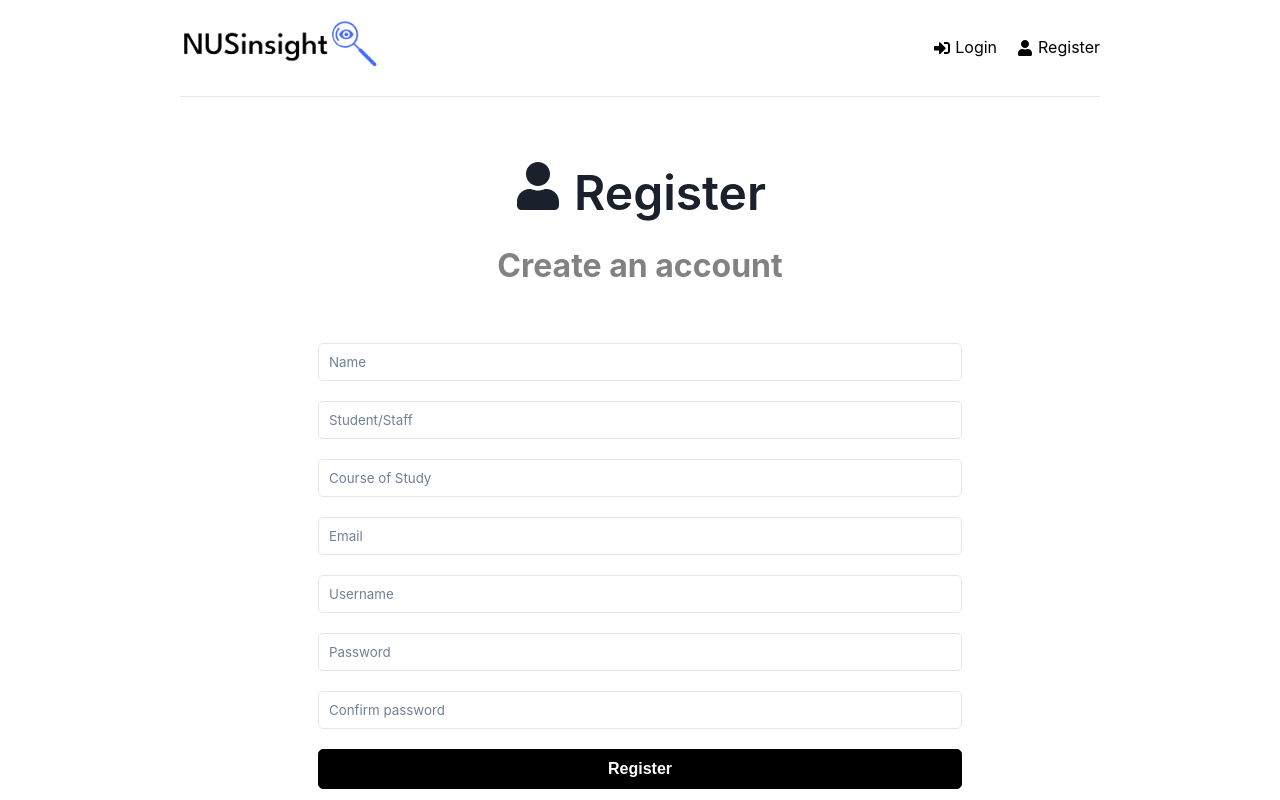
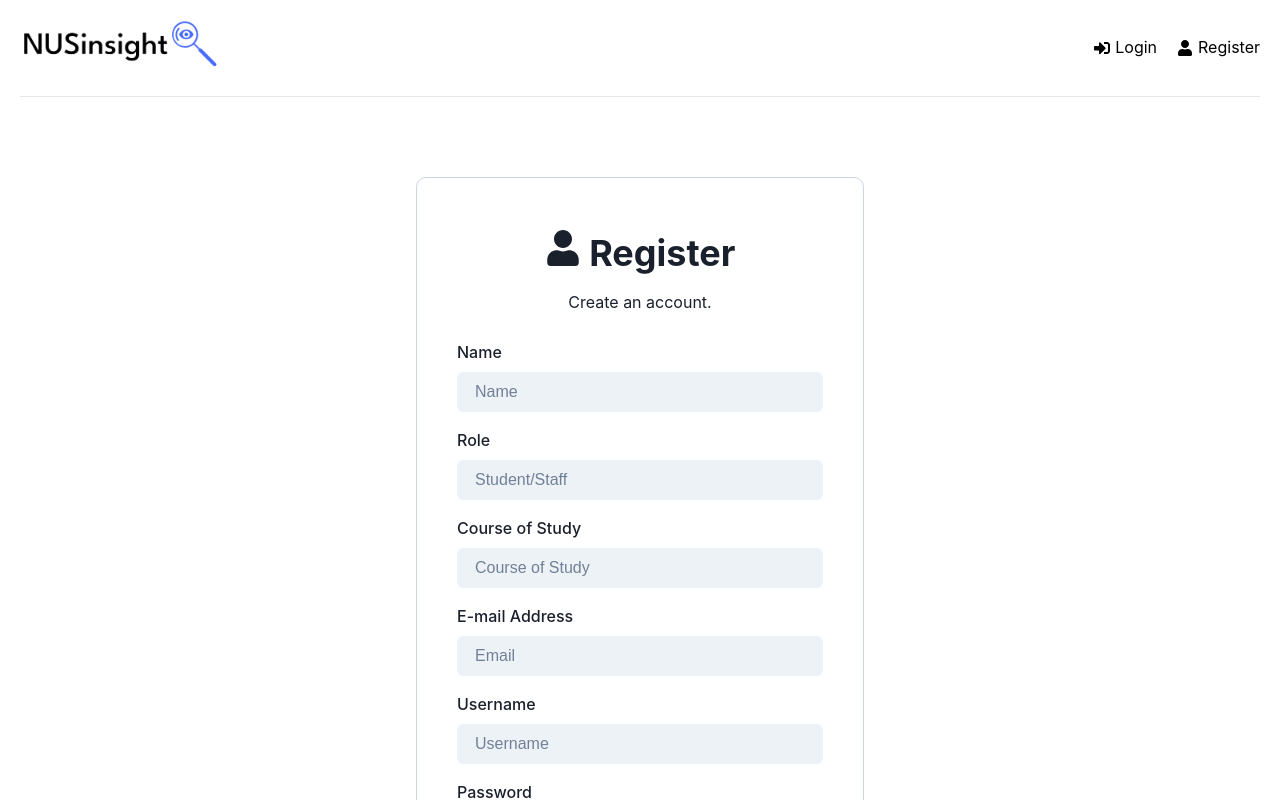
Before and after one commit to chloeoxe/NUSinsight, a React (Create React App) app in the folder frontend/: page /register in a window 1280 px wide. Shown: the top 800 px of the page. Built offline with nearby package versions, Linux system fonts and the light colour scheme.

Commit message:
Altered UI for login/register

```diff
--- a/frontend/src/index.css
+++ b/frontend/src/index.css
@@ -37,7 +37,6 @@ h3 {
 
 .container {
   width: 100%;
-  max-width: 960px;
   margin: 0 auto;
   padding: 0 20px;
   text-align: center;
@@ -127,6 +126,7 @@ h3 {
 }
 
 .form-group {
+  padding-top: 10px;
   margin-bottom: 10px;
 }
 
--- a/frontend/src/pages/Login.jsx
+++ b/frontend/src/pages/Login.jsx
@@ -6,6 +6,15 @@ import { toast } from "react-toastify";
 import { Link } from "react-router-dom";
 import { login, reset } from "../features/auth/authSlice";
 import Spinner from "../components/Spinner";
+import {
+  Box,
+  Heading,
+  Text,
+  VStack,
+  FormControl,
+  FormLabel,
+  Input,
+} from "@chakra-ui/react";
 
 function Login() {
   const [formData, setFormData] = useState({
@@ -54,45 +63,61 @@ function Login() {
   }
 
   return (
-    <>
-      <section className="heading">
-        <h1>
+    <Box
+      w={["full", "md"]}
+      p={[8, 10]}
+      mt={[20, "10vh"]}
+      mx="auto"
+      border={["none", "1px"]}
+      borderColor={["", "gray.300"]}
+      borderRadius={10}
+    >
+      <VStack
+        spacing={1}
+        align={["flex-start", "center"]}
+        w="full"
+        mb={3}
+        p={3}
+      >
+        <Heading>
           <FaSignInAlt /> Login
-        </h1>
-        <p>Sign in to your account</p>
-      </section>
+        </Heading>
+        <Text>Sign in to your account.</Text>
+      </VStack>
 
-      <section>
       <form onSubmit={onSubmit}>
-          <div className="form-group">
-            <input
+        <VStack spacing={4} align={["flex-start"]} w="full" mb={3}>
+          <FormControl>
+            <FormLabel>E-mail Address</FormLabel>
+            <Input
               type="email"
-              className="form-control"
               id="email"
               name="email"
               value={email}
               placeholder="Email"
+              variant="filled"
               onChange={onChange}
             />
-          </div>
-          <div className="form-group">
-            <input
+          </FormControl>
+          <FormControl>
+            <FormLabel>Password</FormLabel>
+            <Input
               type="password"
-              className="form-control"
               id="password"
               name="password"
               value={password}
               placeholder="Password"
+              variant="filled"
               onChange={onChange}
             />
-          </div>
+          </FormControl>
+        </VStack>
         <div className="form-group">
           <button type="submit" className="btn btn-block">
             Login
           </button>
         </div>
       </form>
-      </section>
 
       <section className="loginFooter">
         <p>Don't have an account?</p>
@@ -100,7 +125,7 @@ function Login() {
           <Link to="/register">Register</Link>
         </strong>
       </section>
-    </>
+    </Box>
   );
 }
 
--- a/frontend/src/pages/Register.jsx
+++ b/frontend/src/pages/Register.jsx
@@ -5,6 +5,15 @@ import { toast } from "react-toastify";
 import { FaUser } from "react-icons/fa";
 import { Link } from "react-router-dom";
 import { register, reset } from "../features/auth/authSlice";
+import {
+  Box,
+  VStack,
+  Heading,
+  Text,
+  FormControl,
+  FormLabel,
+  Input,
+} from "@chakra-ui/react";
 import Spinner from "../components/Spinner";
 
 function Register() {
@@ -64,100 +73,128 @@ function Register() {
   }
 
   return (
-    <>
-      <section className="heading">
-        <h1>
+    <Box
+      w={["full", "md"]}
+      p={[8, 10]}
+      mt={[20, "10vh"]}
+      mx="auto"
+      border={["none", "1px"]}
+      borderColor={["", "gray.300"]}
+      borderRadius={10}
+    >
+      <VStack
+        spacing={1}
+        align={["flex-start", "center"]}
+        w="full"
+        mb={3}
+        p={3}
+      >
+        <Heading>
           <FaUser /> Register
-        </h1>
-        <p>Create an account</p>
-      </section>
+        </Heading>
+        <Text>Create an account.</Text>
+      </VStack>
 
-      <section className="form">
       <form onSubmit={onSubmit}>
-          <div className="form-group">
-            <input
+        <VStack spacing={4} align={["flex-start"]} w="full" mb={3}>
+          <FormControl>
+            <FormLabel>Name</FormLabel>
+            <Input
               type="text"
               className="form-control"
               id="name"
               name="name"
               value={name}
               placeholder="Name"
+              variant="filled"
               onChange={onChange}
             />
-          </div>
-          <div className="form-group">
-            <input
+          </FormControl>
+          <FormControl>
+            <FormLabel>Role</FormLabel>
+            <Input
               type="position"
               className="form-control"
               id="position"
               name="position"
               value={position}
               placeholder="Student/Staff"
+              variant="filled"
               onChange={onChange}
             />
-          </div>
-          <div className="form-group">
-            <input
+          </FormControl>
+          <FormControl>
+            <FormLabel>Course of Study</FormLabel>
+            <Input
               type="major"
               className="form-control"
               id="major"
               name="major"
               value={major}
               placeholder="Course of Study"
+              variant="filled"
               onChange={onChange}
             />
-          </div>
-          <div className="form-group">
-            <input
+          </FormControl>
+          <FormControl>
+            <FormLabel>E-mail Address</FormLabel>
+            <Input
               type="email"
               className="form-control"
               id="email"
               name="email"
               value={email}
               placeholder="Email"
+              variant="filled"
               onChange={onChange}
             />
-          </div>
-          <div className="form-group">
-            <input
+          </FormControl>
+          <FormControl>
+            <FormLabel>Username</FormLabel>
+            <Input
               type="username"
               className="form-control"
               id="username"
               name="username"
               value={username}
               placeholder="Username"
+              variant="filled"
               onChange={onChange}
             />
-          </div>
-          <div className="form-group">
-            <input
+          </FormControl>
+          <FormControl>
+            <FormLabel>Password</FormLabel>
+            <Input
               type="password"
               className="form-control"
               id="password"
               name="password"
               value={password}
               placeholder="Password"
+              variant="filled"
               onChange={onChange}
             />
-          </div>
-          <div className="form-group">
-            <input
+          </FormControl>
+          <FormControl>
+            <FormLabel>Confirm password</FormLabel>
+            <Input
               type="password"
               className="form-control"
               id="password2"
               name="password2"
               value={password2}
               placeholder="Confirm password"
+              variant="filled"
               onChange={onChange}
             />
-          </div>
+          </FormControl>
+        </VStack>
         <div className="form-group">
           <button type="submit" className="btn btn-block">
             Register
           </button>
         </div>
       </form>
-      </section>
 
       <section className="registerFooter">
         <p>Already have an account?</p>
@@ -165,7 +202,7 @@ function Register() {
           <Link to="/login">Login</Link>
         </strong>
       </section>
-    </>
+    </Box>
   );
 }
 
```
Lines whose indentation alone changed are shown as unchanged.
